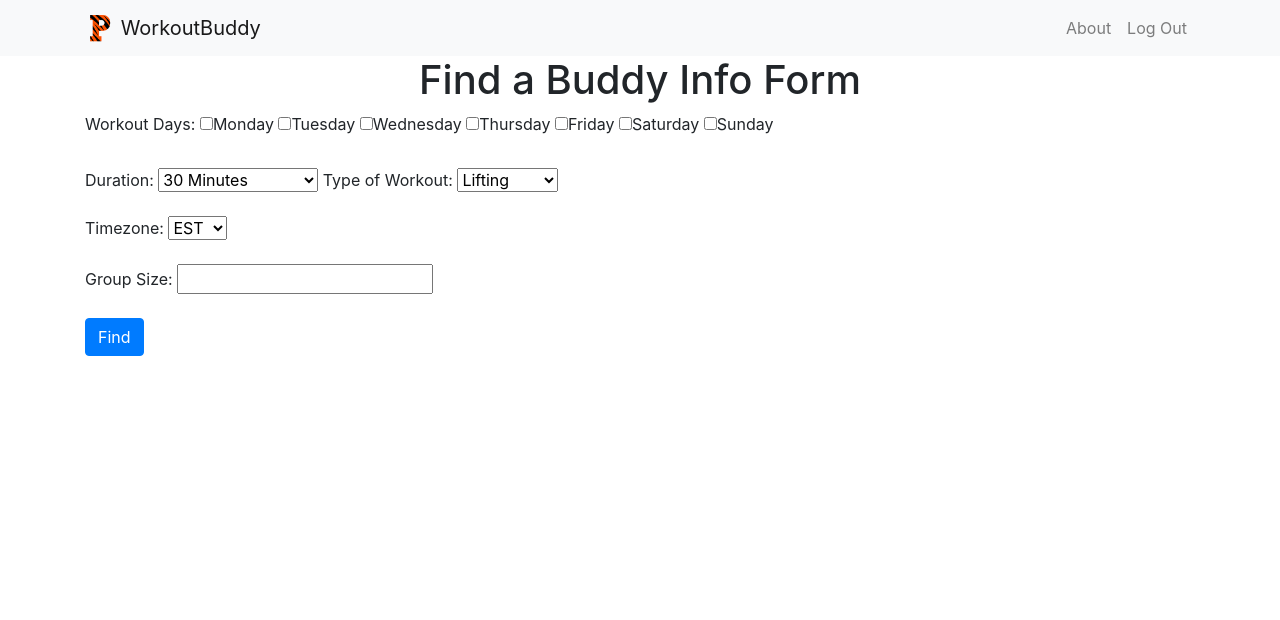
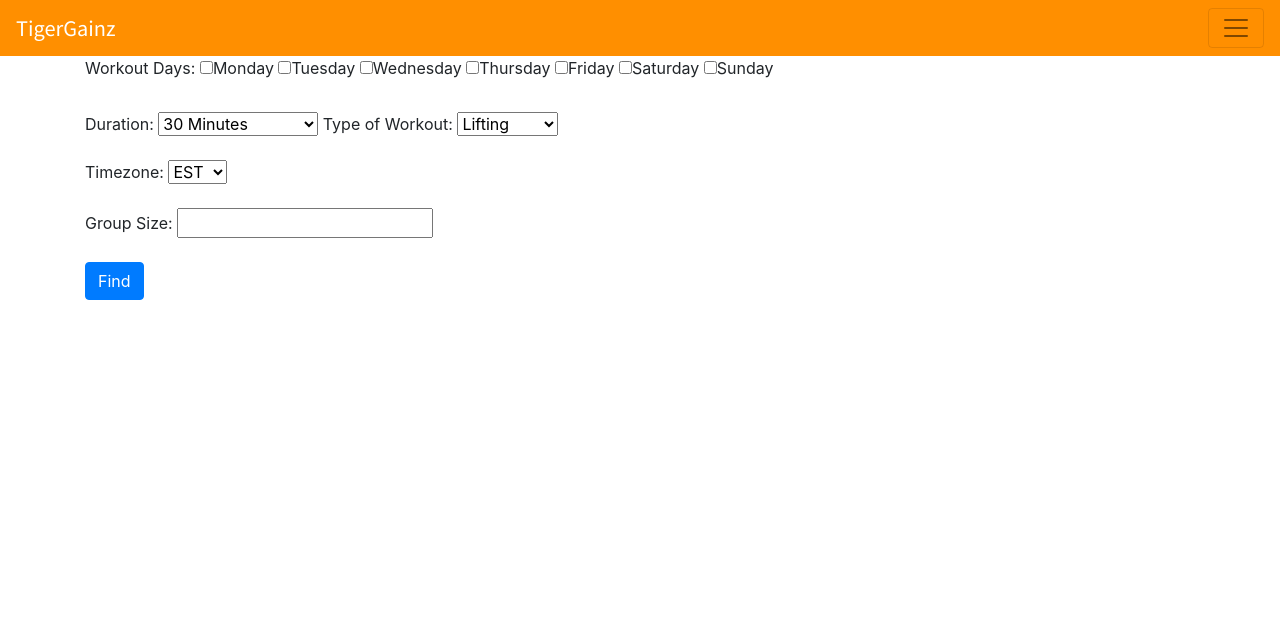
Before and after one commit to vinaykonuru/TigerGainz, a Django app: page /find in a window 1280 px wide. Shown: the top 620 px of the page. Run offline with Django 3.2, Linux system fonts and the light colour scheme; the visitor is signed in with stand-in values (Sample User, id 1); some libraries are stand-ins or nearby versions.

Commit message:
added data

```diff
--- a/WorkoutBuddy-project/WorkoutBuddy/templates/base.html
+++ b/WorkoutBuddy-project/WorkoutBuddy/templates/base.html
@@ -1,31 +1,26 @@
+<html lang="en">
 
-<!doctype html>
-<html lang="en">
-{% load static %}
 <head>
+
+    <link rel="canonical" href="https://getbootstrap.com/docs/4.5/examples/cover/">
+
+    <!-- Required meta tags -->
     <meta charset="utf-8">
     <meta name="viewport" content="width=device-width, initial-scale=1, shrink-to-fit=no">
-    <meta name="description" content="">
-    <meta name="author" content="Mark Otto, Jacob Thornton, and Bootstrap contributors">
-    <meta name="generator" content="Jekyll v4.0.1">
-    <title>Pricing example · Bootstrap</title>
 
-    <link rel="canonical" href="https://getbootstrap.com/docs/4.5/examples/pricing/">
+    <!-- Bootstrap CSS -->
+    <link rel="stylesheet" href="https://stackpath.bootstrapcdn.com/bootstrap/4.5.0/css/bootstrap.min.css"
+        integrity="sha384-9aIt2nRpC12Uk9gS9baDl411NQApFmC26EwAOH8WgZl5MYYxFfc+NcPb1dKGj7Sk" crossorigin="anonymous">
+
+    <title>TigerGainz - About/FAQs</title>
 
     <!-- Bootstrap core CSS -->
-<link href="/docs/4.5/dist/css/bootstrap.min.css" rel="stylesheet" integrity="sha384-9aIt2nRpC12Uk9gS9baDl411NQApFmC26EwAOH8WgZl5MYYxFfc+NcPb1dKGj7Sk" crossorigin="anonymous">
-<link rel="stylesheet" href="https://stackpath.bootstrapcdn.com/bootstrap/4.5.0/css/bootstrap.min.css" integrity="sha384-9aIt2nRpC12Uk9gS9baDl411NQApFmC26EwAOH8WgZl5MYYxFfc+NcPb1dKGj7Sk" crossorigin="anonymous">
+    <link href="/docs/4.5/dist/css/bootstrap.min.css" rel="stylesheet"
+        integrity="sha384-9aIt2nRpC12Uk9gS9baDl411NQApFmC26EwAOH8WgZl5MYYxFfc+NcPb1dKGj7Sk" crossorigin="anonymous">
 
-    <!-- Favicons -->
-<link rel="apple-touch-icon" href="/docs/4.5/assets/img/favicons/apple-touch-icon.png" sizes="180x180">
-<link rel="icon" href="/docs/4.5/assets/img/favicons/favicon-32x32.png" sizes="32x32" type="image/png">
-<link rel="icon" href="/docs/4.5/assets/img/favicons/favicon-16x16.png" sizes="16x16" type="image/png">
-<link rel="manifest" href="/docs/4.5/assets/img/favicons/manifest.json">
-<link rel="mask-icon" href="/docs/4.5/assets/img/favicons/safari-pinned-tab.svg" color="#563d7c">
-<link rel="icon" href="/docs/4.5/assets/img/favicons/favicon.ico">
-<meta name="msapplication-config" content="/docs/4.5/assets/img/favicons/browserconfig.xml">
-<meta name="theme-color" content="#563d7c">
+    <link href="https://fonts.googleapis.com/css2?family=Noto+Sans+JP&display=swap" rel="stylesheet">
 
+    <link href="cover.css" rel="stylesheet">
 
     <style>
         .bd-placeholder-img {
@@ -42,26 +37,99 @@
                 font-size: 3.5rem;
             }
         }
+
+        .bg-light {
+            background-color: #ff8f00 !important;
+        }
+
+        .navbar-brand {
+            font-family: 'Noto Sans JP',
+                sans-serif;
+            color: #fff !important;
+        }
+
+        .cover-container {
+            font-family: 'Noto Sans JP',
+                sans-serif;
+            margin-top: 60px;
+        }
+
+        .cover-heading {
+            background-color: #000;
+            color: #fff;
+            padding: 20px;
+            border-color: #fff;
+        }
+
+        .lead {
+            margin-top: 10px;
+            padding: 20px;
+            background-color: rgb(0, 0, 0);
+            color: #fff;
+        }
+
+        .nav-link {
+            font-family: 'Noto Sans JP',
+                sans-serif;
+            color: #fff !important;
+        }
+
+        .display-4 {
+            margin-bottom: 20px;
+            color: #000;
+            padding: 20px;
+        }
+
+        .lead2 {
+            margin-top: 10px;
+            padding: 20px;
+            background-color: #000;
+            color: #fff;
+            font-size: initial;
+        }
+
+        .jumbotron {
+            padding-top: 10px;
+        }
+
+        .button-secondary {
+            background-color: unset;
+            background-color: #ff8f00;
+        }
     </style>
-    <!-- Custom styles for this template -->
-    <link href="pricing.css" rel="stylesheet">
 </head>
+
+
 <body>
-    <header>
 
-  <nav class="navbar navbar-expand-lg navbar-light bg-light">
-    <div class="container">
-    <a class="navbar-brand" href="{% url 'home' %}">
-      <img src="{% static 'logo.png' %}" class="d-inline-block align-top" height=30>
-      WorkoutBuddy
-    </a>
-    <button class="navbar-toggler" type="button" data-toggle="collapse" data-target="#navbarNavAltMarkup" aria-controls="navbarNavAltMarkup" aria-expanded="false" aria-label="Toggle navigation">
+    <!--Header -->
+    <nav class="navbar fixed-top navbar-light bg-light">
+        <a class="navbar-brand" href="#">TigerGainz</a>
+        <button class="navbar-toggler" type="button" data-toggle="collapse" data-target="#navbarTogglerDemo02"
+            aria-controls="navbarTogglerDemo02" aria-expanded="false" aria-label="Toggle navigation">
             <span class="navbar-toggler-icon"></span>
         </button>
-    <div class="collapse navbar-collapse" id="navbarNavAltMarkup">
-      <div class="navbar-nav ml-auto">
-        <a class="nav-item nav-link" href="{% url 'about' %}">About</a>
 
+        <div class="collapse navbar-collapse" id="navbarTogglerDemo02">
+            <ul class="navbar-nav mr-auto mt-2 mt-lg-0">
+                <li class="nav-item active">
+                    <a class="nav-link" href="#">Home <span class="sr-only">(current)</span></a>
+                </li>
+                <li class="nav-item active dropdown">
+                    <a class="nav-link dropdown-toggle" href="#" id="navbarDropdownMenuLink" role="button"
+                        data-toggle="dropdown" aria-haspopup="true" aria-expanded="false">
+                        Matches
+                    </a>
+                    <div class="dropdown-menu" aria-labelledby="navbarDropdownMenuLink">
+                        <a class="dropdown-item" href="#">Match 1</a>
+                        <a class="dropdown-item" href="#">Match 2</a>
+                        <a class="dropdown-item" href="#">Match 3</a>
+                    </div>
+                </li>
+                <li class="nav-item active">
+                    <a class="nav-link" href="#">About & FAQ</a>
+                </li>
+                <li class="nav-item active">
                   {% if user.is_authenticated %}
                   <a class="nav-item nav-link" href="javascript:{document.getElementById('logout').submit()}" onClick="">Log Out</a>
                   <form id="logout" action="{% url 'logout' %}" method="POST">
@@ -72,17 +140,14 @@
                   <a class="nav-item nav-link" href="{% url 'signup' %}">Sign Up</a>
                   <a class="nav-item nav-link" href="{% url 'login' %}">Log In</a>
                   {% endif %}
-     </div>
-   </div>
+                </li>
+            </ul>
         </div>
     </nav>
-</div>
-</header>
-
 </body>
 {% block content %}
+
 {% endblock %}
-
 <footer class="footer fixed-bottom">
   <div class="container text-center" >
   ©AwesomeSauce {% now "Y" %}
--- a/WorkoutBuddy-project/WorkoutBuddy/views.py
+++ b/WorkoutBuddy-project/WorkoutBuddy/views.py
@@ -211,7 +211,6 @@ def waiting(request):
                 # After matching, this loop extracts the top three matches and gets all the parameters
                 validator = []
                     # loop ensures we have the top 3 ENTRIES
-
                 for x in range(0, len(matched_results)):
                     if len(validator) < 3:
                         entry = []
--- /dev/null
+++ b/data.csv
@@ -0,0 +1,4 @@
+id,name,major,year,rescollege,days,duration,workout_type,time_zone,group_size,user_id,netID
+1,"Vinay Konuru",Undeclared,2024,Forbes,"[2, 3, 4]","30 Minutes",[2],EST,2,2,vkonuru123
+2,"Vinay Konuru",Undeclared,2024,Forbes,"[2, 3, 4, 5, 6, 7]","30 Minutes",[2],EST,2,2,vkonuru123
+3,"Vinay Konuru",Undeclared,2024,Forbes,"[1, 2, 3]","30 Minutes",[2],EST,2,2,vkonuru123
```
Also changed, not shown: WorkoutBuddy-project/WorkoutBuddy/templates/base2.html (added, +94 -0 lines). Lines whose indentation alone changed are shown as unchanged.
